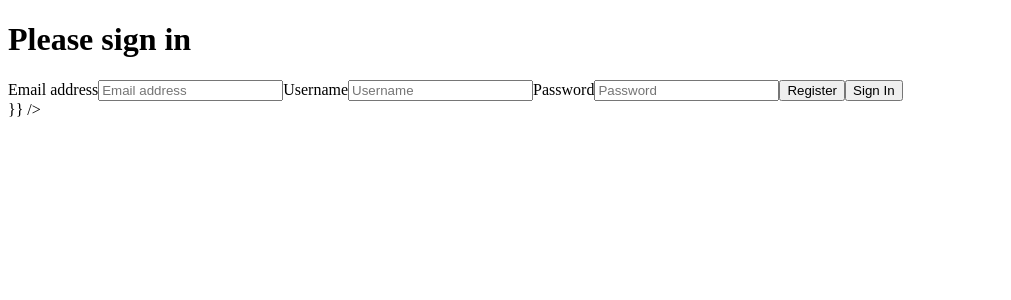
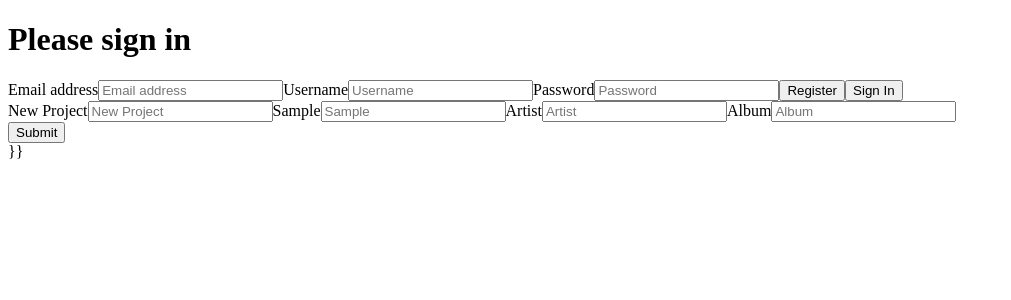
Before and after one commit to ThraxHamilton/Midstone, a React (Create React App) app: page /projects/new in a window 1280 px wide. Shown: the top 300 px of the page, without its empty margins (0-1011 px from the left). Built offline with nearby package versions, Linux system fonts and the light colour scheme; no server answers.

Commit message:
projects working...kinda, pretty much

```diff
--- a/src/components/AppViews.js
+++ b/src/components/AppViews.js
@@ -10,6 +10,12 @@ import SampleEdit from './samples/SampleEdit'
 import SampleDetail from './samples/SampleDetail'
 import SampleManager from '../modules/SampleManager'
 
+import ProjectDetail from './projects/ProjectDetail'
+import ProjectEdit from './projects/ProjectEdit'
+import ProjectForm from './projects/ProjectForm'
+import ProjectList from './projects/ProjectList'
+import ProjectManager from '../modules/ProjectManager'
+
 
 export default class AppViews extends Component {
     isAuthenticated = () => sessionStorage.getItem("credentials") !== null
@@ -17,11 +23,13 @@ export default class AppViews extends Component {
     state = {
         user: [],
         samples: [],
+        projects: [],
     }
     addUser = (user, link) => LoginManager.post(user, link)
         .then(users => this.setState({
             users: users
         }))
+
     componentDidMount() {
         const _state = {}
         LoginManager.getAll("users").then(users => _state.users = users)
@@ -33,8 +41,13 @@ export default class AppViews extends Component {
                 samples: allSamples
             })
         })
+        ProjectManager.getAll().then(allProjects => {
+            this.setState({
+                projects: allProjects
+            })
+        })
     }
-
+    // SAMPLES
     addSample = sample => SampleManager.post(sample)
         .then(() => SampleManager.getAll())
         .then(samples => this.setState({
@@ -52,13 +65,40 @@ export default class AppViews extends Component {
                 samples: samples
             }))
     }
+    // PROJECTS
+    addProject = project => ProjectManager.post(project)
+        .then(() => ProjectManager.getAll())
+        .then(project => this.setState({
+            project: project
+        }))
 
-    // EDIT FUNCTION(s)
+    deleteProject = id => {
+        return fetch(`http://localhost:5002/projects/${id}`, {
+            method: "DELETE"
+        })
+            .then(e => e.json())
+            .then(() => fetch(`http://localhost:5002/projects`))
+            .then(e => e.json())
+            .then(projects => this.setState({
+                projects: projects
+            }))
+    }
+
+
+
+    // EDIT SAMPLE FUNCTION(s)
     editSample = (sample, id) => SampleManager.edit(sample, id)
         .then(() => SampleManager.getAll())
         .then(samples => this.setState({
             samples: samples
         }))
+
+     // EDIT PROJECT FUNCTION(s)
+     editProject= (project, id) => ProjectManager.edit(project, id)
+     .then(() => ProjectManager.getAll())
+     .then(projects => this.setState({
+         projects: projects
+     }))
 
     render() {
         return (
@@ -70,14 +110,15 @@ export default class AppViews extends Component {
                             addUser={this.addUser} />
                     }} />
 
-                    {/* ADD NEW SAMPLE */}
+                 {/* SAMPLES */} {/* SAMPLES */} {/* SAMPLES */}{/* SAMPLES */}{/* SAMPLES */}
+                    {/* Add New Sample*/}
                     <Route path="/samples/new" render={(props) => {
                         return <SampleForm {...props}
                             addSample={this.addSample}
                             sample={this.state.samples} />
                     }} />
 
-                    {/* SAMPLE LIST */}
+                    {/* Sample List */}
                 <Route exact path="/samples" render={(props) => {
                     return <SampleList {...props}
                         deleteSample={this.deleteSample}
@@ -94,9 +135,37 @@ export default class AppViews extends Component {
                     return <SampleEdit {...props} editSample={this.editSample} samples={this.state.samples} />
                 }} />
 
+                {/* PROJECTS */}{/* PROJECTS */}{/* PROJECTS */}{/* PROJECTS */}{/* PROJECTS */}
+                {/* New Project */}
+                <Route path="/projects/new" render={(props) => {
+                        return <ProjectForm {...props}
+                            addProject={this.addProject}
+                            project={this.state.projects} />
+                    }} />
+                    {/* Project List */}
+                    <Route exact path="/projects" render={(props) => {
+                    return <ProjectList {...props}
+                        deleteProject={this.deleteProject}
+                        projects={this.state.projects} />
+                }} />
+                {/* Details */}
+                <Route exact path="/projects/:projectId(\d+)" render={(props) => {
+                    return <ProjectDetail {...props} deleteProject={this.deleteProject} projects={this.state.projects} />
+                }} />
+
+                {/* Edit */}
+                <Route exact path="/projects/edit/:projectId(\d+)" render={(props) => {
+                    return <ProjectEdit {...props} editProject={this.editProject} projects={this.state.projects} />
+                }} />
 
 
-                    }} />
+
+
+
+
+
+
+                    }}
                 </div>
             </React.Fragment>
         )
--- a/src/components/projects/ProjectForm.js
+++ b/src/components/projects/ProjectForm.js
@@ -0,0 +1,77 @@
+import React, { Component } from "react"
+
+export default class ProjectForm extends Component {
+    state = {
+        project: "",
+        sample: "",
+        artist: "",
+        album: "",
+    }
+
+    // Update state whenever an input field is edited
+    handleFieldChange = evt => {
+        const stateToChange = {}
+        stateToChange[evt.target.id] = evt.target.value
+        this.setState(stateToChange)
+    }
+
+    constructNewProject = evt => {
+        evt.preventDefault()
+        if (this.state.project === "" && this.state.sample === "") {
+            window.alert("Please add a song")
+        } else {
+            const addNewProject = {
+                project: this.state.project,
+                sample: this.state.sample,
+                artist: this.state.artist,
+                album: this.state.album,
+            }
+
+            // Create the employee and redirect user to employee list
+            this.props.addProject(addNewProject).then(() => this.props.history.push("/projects"))
+        }
+    }
+
+    render() {
+        return (
+            <React.Fragment>
+                <form className="SampleForm">
+                    <div className="form-group">
+                        <label htmlFor="ownerName">New Project</label>
+                        <input type="text" required="true"
+                            className="form-control"
+                            onChange={this.handleFieldChange}
+                            id="project"
+                            placeholder="New Project" />
+
+                        <label htmlFor="ownerName">Sample</label>
+                        <input type="text" required="true"
+                            className="form-control"
+                            onChange={this.handleFieldChange}
+                            id="sample"
+                            placeholder="Sample" />
+
+                        <label htmlFor="ownerName">Artist</label>
+                        <input type="text" required="true"
+                            className="form-control"
+                            onChange={this.handleFieldChange}
+                            id="artist"
+                            placeholder="Artist" />
+
+                        <label htmlFor="ownerName">Album</label>
+                        <input type="text" required="true"
+                            className="form-control"
+                            onChange={this.handleFieldChange}
+                            id="album"
+                            placeholder="Album" />
+
+
+                    </div>
+
+                    <button type="submit" onClick={this.constructNewProject} className="btn btn-primary">Submit</button>
+                </form>
+            </React.Fragment>
+        )
+    }
+
+}
--- a/src/components/projects/ProjectList.js
+++ b/src/components/projects/ProjectList.js
@@ -0,0 +1,51 @@
+import React, { Component } from 'react'
+import { Link } from 'react-router-dom'
+
+export default class SampleList extends Component {
+    render() {
+        return(
+            <React.Fragment>
+                <div className="animalButton">
+                    <button type="button"
+                        className="btn btn-success"
+                        onClick={() => {
+                            this.props.history.push("/samples/new")
+                        }
+                        }>
+                        Add New Project
+                </button>
+                </div>
+                <section className="owners">
+                    {
+                        this.props.projects.map(projects =>
+                            <div key={projects.id} className="card">
+                                <div className="card-body">
+                                    <h5 className="card-title">
+                                        {projects.project}
+                                        {projects.sample}
+                                        {projects.artist}
+                                        {projects.album}
+
+
+
+                                        <Link className="nav-link" to={`/projects/${projects.id}`}>Details</Link>
+
+                                        <a href="#"
+                                            onClick={() => { this.props.history.push(`/projects/edit/${projects.id}`) }}
+                                            className="card-link">Edit</a>
+
+                                        <a href="#"
+                                            onClick={() => this.props.deleteProject(projects.id)}
+                                            className="card-link">Delete</a>
+
+
+                                    </h5>
+                                </div>
+                            </div>
+                        )
+                    }
+                </section>
+                </React.Fragment>
+        )
+    }
+}
--- /dev/null
+++ b/src/modules/ProjectManager.js
@@ -0,0 +1,38 @@
+const remoteURL = "http://localhost:5002"
+
+export default Object.create(null, {
+    get: {
+        value: function (id) {
+            return fetch(`${remoteURL}/projects/${id}`).then(e => e.json())
+        }
+    },
+    getAll: {
+        value: function () {
+            return fetch(`${remoteURL}/projects`).then(e => e.json())
+        }
+    },
+    post: {
+        value: function (newProject) {
+            // console.log((`${remoteURL}/projects/${id}`))
+            return fetch(`${remoteURL}/projects`, {
+                method: "POST",
+                headers: {
+                    "Content-Type": "application/json"
+                },
+                body: JSON.stringify(newProject)
+            }).then(e => e.json())
+        }
+    },
+    edit: {
+        value: function (newProject, id) {
+            // console.log((`${remoteURL}/samples/${id}`))
+            return fetch(`${remoteURL}/projects/${id}`, {
+                method: "PUT",
+                headers: {
+                    "Content-Type": "application/json"
+                },
+                body: JSON.stringify(newProject)
+            }).then(e => e.json())
+        }
+    },
+})
```
Also changed, not shown: api/tracks.json (+9 -1 lines), src/modules/ProjectModule.js (deleted).
